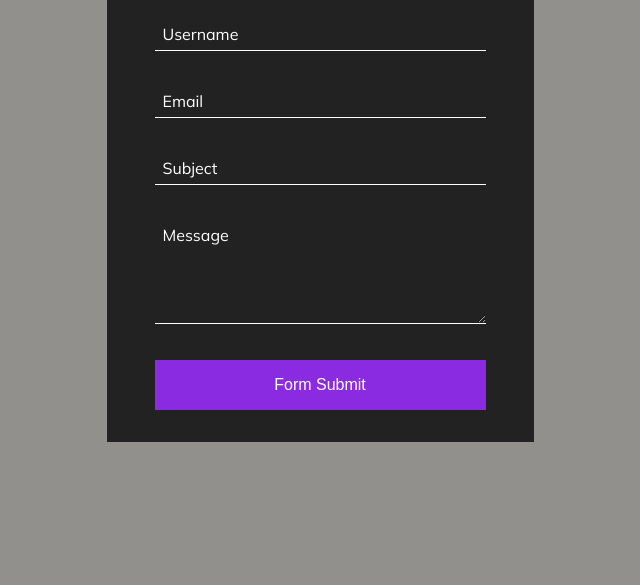
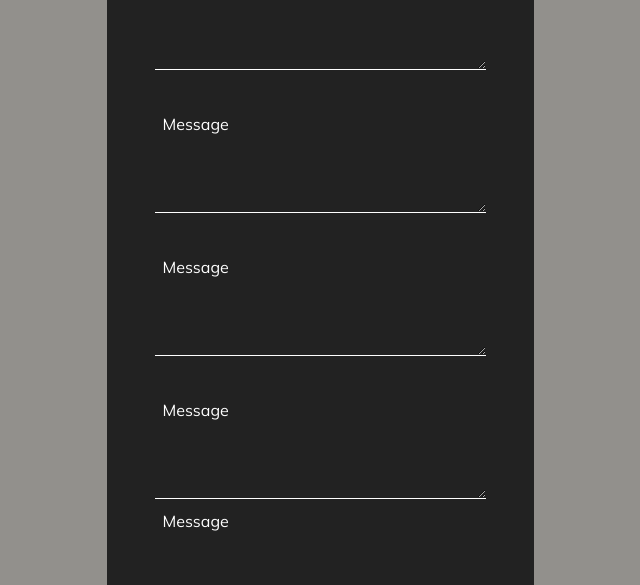
Before and after one commit to MuhammetTurkan/CSS-Example, a plain HTML site: page Contact Form/index.html in a window 1280 px wide. Shown: the part 215-800 px from the top of the page, without its empty margins (320-960 px from the left). Drawn offline with Linux system fonts and the light colour scheme.

Commit message:
new commit3

```diff
--- a/Contact Form/index.html
+++ b/Contact Form/index.html
@@ -28,6 +28,30 @@
           <label for="#">Message</label>
         </div>
         <div class="form-control">
+          <textarea cols="30" rows="5" required></textarea>
+          <label for="#">Message</label>
+        </div>
+        <div class="form-control">
+          <textarea cols="30" rows="5" required></textarea>
+          <label for="#">Message</label>
+        </div>
+        <div class="form-control">
+          <textarea cols="30" rows="5" required></textarea>
+          <label for="#">Message</label>
+        </div>
+        <div class="form-control">
+          <textarea cols="30" rows="5" required></textarea>
+          <label for="#">Message</label>
+          <div class="form-control">
+            <textarea cols="30" rows="5" required></textarea>
+            <label for="#">Message</label>
+          </div>
+          <div class="form-control">
+            <textarea cols="30" rows="5" required></textarea>
+            <label for="#">Message</label>
+          </div>
+        </div>
+        <div class="form-control">
           <input type="submit" value="Form Submit" />
         </div>
       </form>
```
